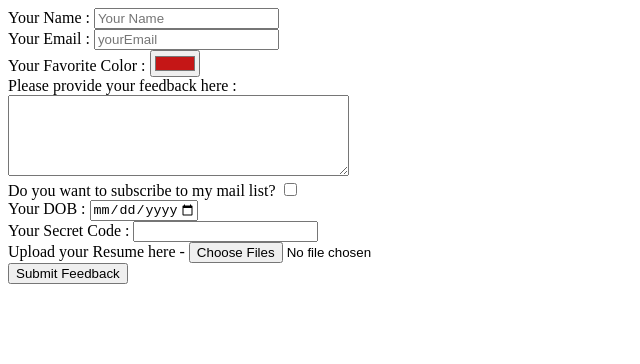
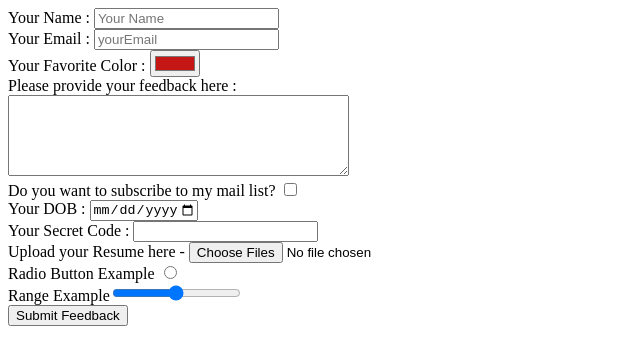
Before and after one commit to dhirajnh11/MyPersonalPage, a plain HTML site: page contact-me.html in a window 1280 px wide. Shown: the whole page, without its empty margins (0-640 px from the left). Drawn offline with Linux system fonts and the light colour scheme.

Commit message:
updated contact me file
added radio and range input examples

```diff
--- a/contact-me.html
+++ b/contact-me.html
@@ -14,6 +14,8 @@
     <label for="dob">Your DOB : </label><input type="date" name="dob" min="2000-01-01" max="2030-12-31"><br>
     <label for="password">Your Secret Code : </label><input type="password" name="password" value=""><br>
     <label for="file">Upload your Resume here - </label><input type="file" name="file" value="" multiple><br>
+    <label for="radio">Radio Button Example</label> <input type="radio" name="radio" value=""><br>
+    <label for="range">Range Example</label><input type="range" name="" value=""><br>
     <input type="submit" name="Submit" value="Submit Feedback">
 
   </form>
```
